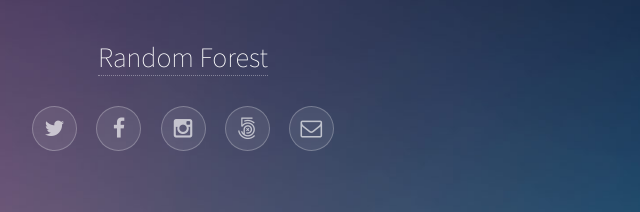
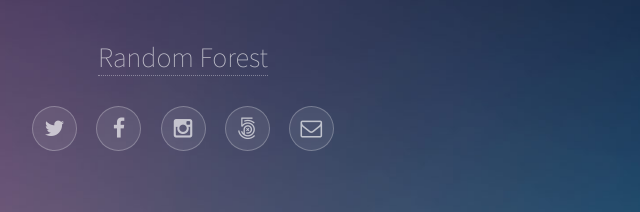
Before and after one commit to dingdingcai/dingdingcai.github.io.old, a plain HTML site: page index.html in a window 1280 px wide. Shown: the part 250-462 px from the top of the page, 457-1097 px from the left. Drawn offline with Linux system fonts and the light colour scheme.

Commit message:
modify index.html

```diff
--- a/index.html
+++ b/index.html
@@ -21,11 +21,7 @@
 						<span class="avatar"><img src="images/avatar.jpg" alt="" /></span>
 
 						<h1>
-							<a href="http://www.cnblogs.com/maybe2030/p/4585705.html">
-							 <strong>
-								 Random Forest
-							 </strong>
-						  </a>
+							<a href="http://www.cnblogs.com/maybe2030/p/4585705.html"> Random Forest  </a>
 						</h1>
 
 						<ul class="icons">
```
